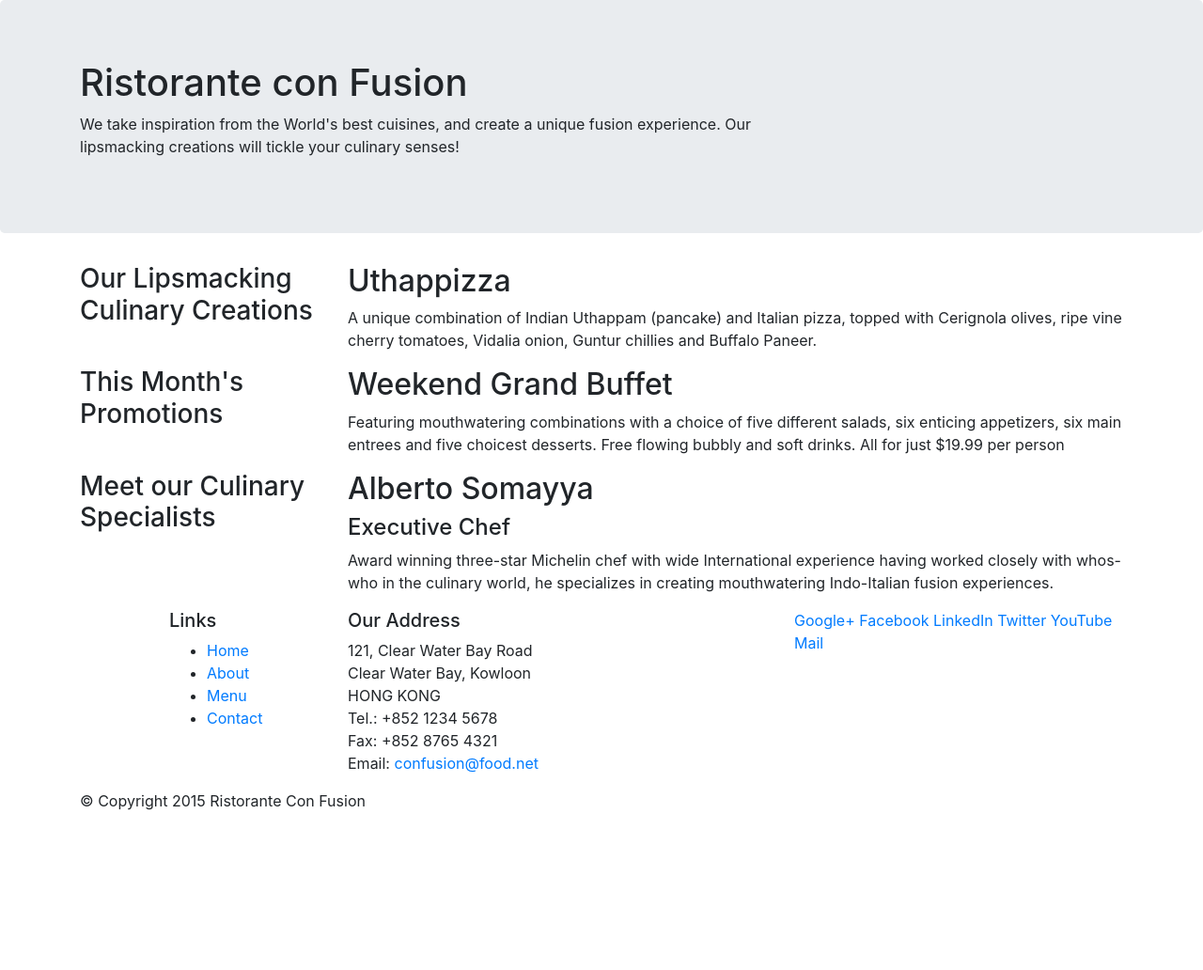
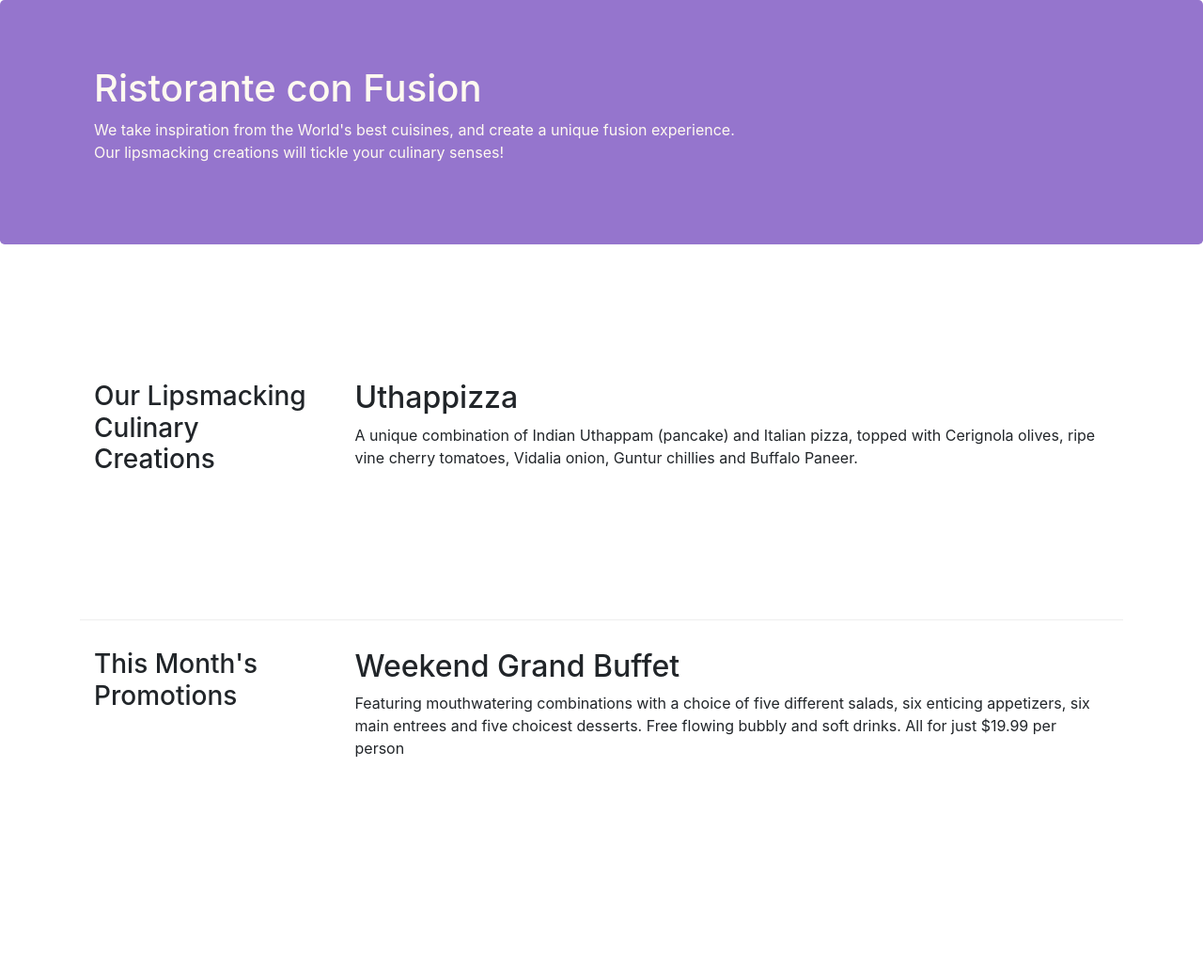
Before and after one commit to MaximilianoRolon/bootstrap, a website: page index.html in a window 1280 px wide. Shown: the top 1032 px of the page at 94% size. Before the commit the page ends 880 px from the top, so only its background shows below. Drawn offline with nearby package versions, Linux system fonts and the light colour scheme.

Commit message:
First Assignment Completed

```diff
--- /dev/null
+++ b/css/styles.css
@@ -0,0 +1,30 @@
+.row-header{
+    margin:0px auto;
+    padding:0px;
+}
+
+.row-content {
+    margin:0px auto;
+    padding: 30px 0px 30px 0px;
+    border-bottom: 1px ridge;
+    min-height:400px;
+}
+
+.footer{
+    background-color: #D1C4E9;
+    margin:0px auto;
+    padding: 20px 0px 20px 0px;
+}
+
+.jumbotron {
+    padding: 70px 30px 70px 30px;
+    margin: 0px auto;
+    background: #9575CD;
+    color: floralwhite;
+}
+
+.address{
+    font-size: 80%;
+    margin: 0px;
+    color: #0f0f0f;
+}
--- a/index.html
+++ b/index.html
@@ -9,6 +9,7 @@
 
     <!-- Bootstrap CSS -->
     <link rel="stylesheet" href="node_modules/bootstrap/dist/css/bootstrap.min.css">
+    <link rel="stylesheet" href="css/styles.css">
     <title>Ristorante Con Fusion</title>
 </head>
 
@@ -16,7 +17,7 @@
 
     <header class="jumbotron">
         <div class="container">
-            <div class="row">
+            <div class="row row-header">
                 <div class="col-12 col-sm-8">
                     <h1>Ristorante con Fusion</h1>
                     <p>We take inspiration from the World's best cuisines, and create a unique fusion experience. Our lipsmacking creations will tickle your culinary senses!</p>
@@ -28,18 +29,18 @@
     </header>
 
     <div class="container">
-        <div class="row">
-            <div class="col-sm-4 push-sm-8 col-md-3 push-md-9">
+        <div class="row row-content align-items-center">
+            <div class="col-sm-4 col-md-3 flex-last">
                 <h3>Our Lipsmacking Culinary Creations</h3>
             </div>
-            <div class="col-sm pull-sm-4 col-md pull-md-3">
+            <div class="col-sm col-md flex-first">
                 <h2>Uthappizza</h2>
                 <p>A unique combination of Indian Uthappam (pancake) and Italian pizza, topped with Cerignola olives, ripe vine cherry tomatoes, Vidalia onion, Guntur chillies and Buffalo Paneer.</p>
             </div>
         </div>
 
 
-        <div class="row">
+        <div class="row row-content">
             <div class="col-sm-4 col-md-3">
                 <h3>This Month's Promotions</h3>
             </div>
@@ -49,11 +50,11 @@
             </div>
         </div>
 
-        <div class="row">
-            <div class="col-sm-4 push-sm-8 col-md-3 push-md-9">
+        <div class="row row-content">
+            <div class="col-sm-4 col-md-3 flex-last">
                 <h3>Meet our Culinary Specialists</h3>
             </div>
-            <div class="col-sm pull-md-4 col-md pull-md-.">
+            <div class="col-sm col-md flex-first">
                 <h2>Alberto Somayya</h2>
                 <h4>Executive Chef</h4>
                 <p>Award winning three-star Michelin chef with wide International experience having worked closely with whos-who in the culinary world, he specializes in creating mouthwatering Indo-Italian fusion experiences. </p>
@@ -61,12 +62,12 @@
         </div>
     </div>
 
-    <footer>
+    <footer class="footer">
         <div class="container">
             <div class="row">
                 <div class="col-5 offset-1 col-sm-2">
                     <h5>Links</h5>
-                    <ul>
+                    <ul class="list-unstyled">
                         <li><a href="#">Home</a></li>
                         <li><a href="#">About</a></li>
                         <li><a href="#">Menu</a></li>
@@ -84,8 +85,8 @@
 		              Email: <a href="mailto:confusion@food.net">confusion@food.net</a>
 		           </address>
                 </div>
-                <div class="col col-sm-4">
-                    <div>
+                <div class="col col-sm-4 align-self-center">
+                    <div style="text-align: center">
                         <a href="http://google.com/+">Google+</a>
                         <a href="http://www.facebook.com/profile.php?id=">Facebook</a>
                         <a href="http://www.linkedin.com/in/">LinkedIn</a>
@@ -95,7 +96,7 @@
                     </div>
                 </div>
            </div>
-           <div class="row">
+           <div class="row justify-content-center">
                 <div class="col-auto">
                     <p>© Copyright 2015 Ristorante Con Fusion</p>
                 </div>
```
Also changed, not shown: aboutus.html (added, +114 -0 lines). Lines whose indentation alone changed are shown as unchanged.
